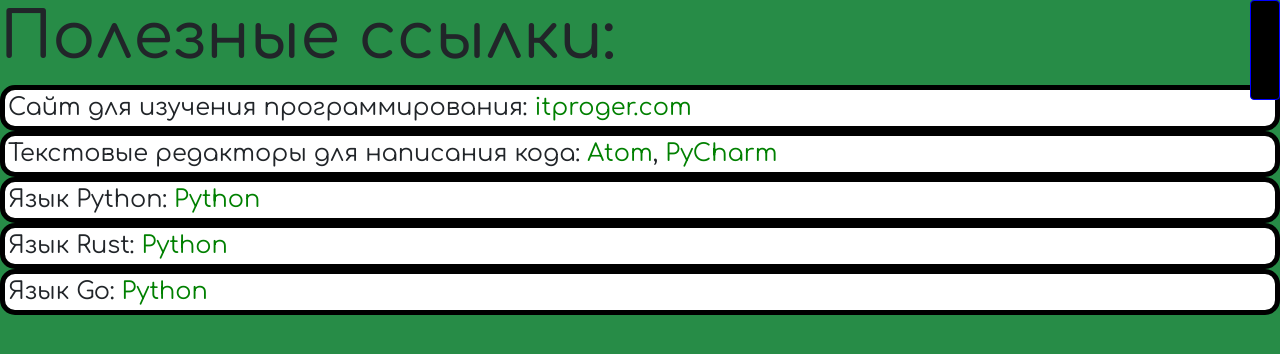
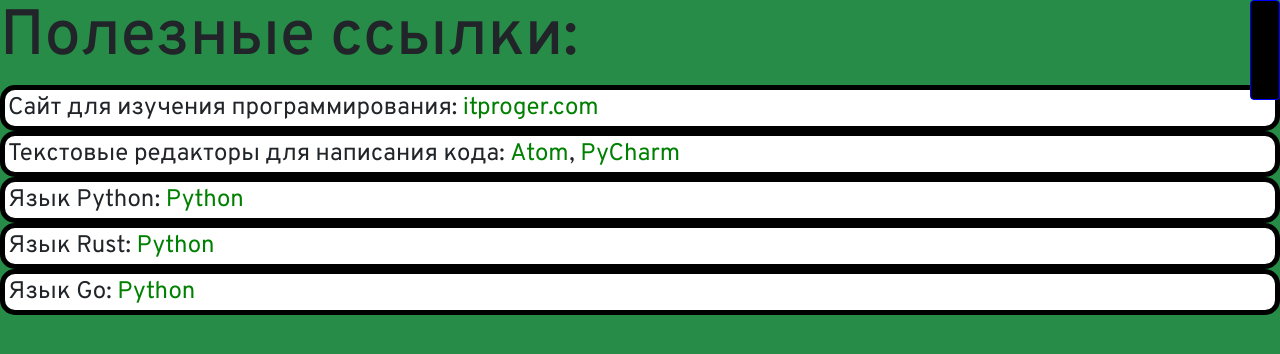
Before and after one commit to Imran0205/djangosite, a Django app: page /a in a window 1280 px wide. Shown: the top 354 px of the page. Run offline with Django 5.2, Linux system fonts and the light colour scheme.

Commit message:
Initial commit

```diff
--- a/main/static/main/css/main.css
+++ b/main/static/main/css/main.css
@@ -1,4 +1,4 @@
-@import url('https://fonts.googleapis.com/css2?family=Comfortaa:wght@300..700&display=swap');
+@import url('https://fonts.googleapis.com/css2?family=Overpass:ital,wght@0,100..900;1,100..900&display=swap');
 
 body {
   background-color: #278c47;
@@ -9,7 +9,7 @@
   text-align: center;
   background-size: cover;
   height: 500px;
-  font-family: "Comfortaa", sans-serif;
+  font-family: "Overpass", sans-serif;
   background-repeat: no-repeat;
   border: 5px double black;
   border-radius: 15px
@@ -18,7 +18,7 @@
   font-size: 4em;
 }
 main {
-  font-family: "Comfortaa", sans-serif;
+  font-family: "Overpass", sans-serif;
 }
 details:hover {
   cursor: auto;
@@ -147,7 +147,7 @@
   text-align: center;
   background-size: cover;
   height: 200px;
-  font-family: "Comfortaa", sans-serif;
+  font-family: "Overpass", sans-serif;
   background-repeat: no-repeat;
   border: 5px solid black;
   border-radius: 15px
```
